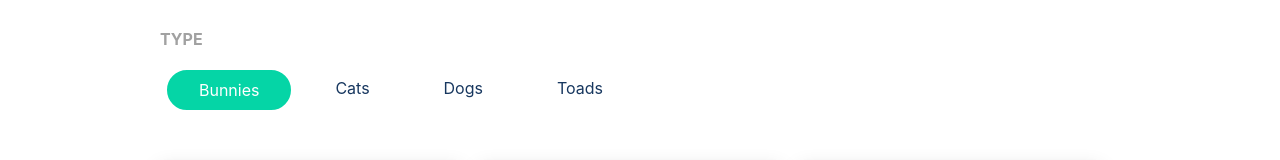
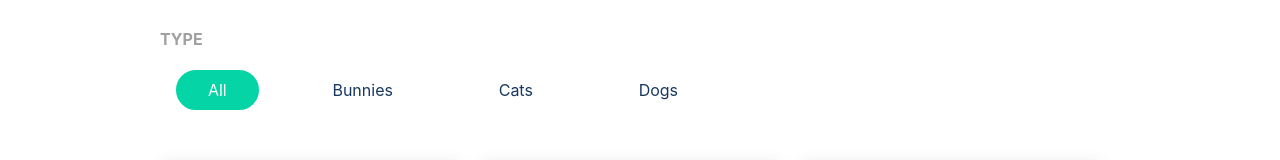
Before and after one commit to mel-michael/pet-manager-mhw, a React (Create React App) app: page / in a window 1280 px wide. Shown: the part 321-481 px from the top of the page. Built offline with nearby package versions, Linux system fonts and the light colour scheme; grey boxes are pictures that could not be loaded.

Commit message:
implement filter functionality

```diff
--- a/src/App.css
+++ b/src/App.css
@@ -42,24 +42,25 @@
   color: #a1a1a1;
 }
 
-.breeds {
+.pet_type {
   list-style: none;
   padding: 0;
   display: flex;
-  width: 50%;
+  width: 60%;
   justify-content: space-around;
 }
 
-.breeds li {
-  border: none;
+.pet_type li {
+  border: 2px solid transparent;
   padding: 8px 30px;
   border-radius: 30px;
   background: transparent;
   color: #17375f;
   cursor: pointer;
+  margin-right: 10px;
 }
 
-.breeds li.active {
+.pet_type li.active {
   border: 2px solid #05d5a6;
   padding: 8px 30px;
   border-radius: 30px;
@@ -68,7 +69,7 @@
   cursor: pointer;
 }
 
-.breeds li.active:hover {
+.pet_type li:hover {
   border: 2px solid #05d5a6;
   background: white;
   color: #17375f;
--- a/src/components/PetList.js
+++ b/src/components/PetList.js
@@ -12,6 +12,7 @@ class PetList extends PureComponent {
     animalList: [],
     filtered: [],
     isSearched: false,
+    type: 'all'
   }
 
   componentDidMount() {
@@ -28,8 +29,19 @@ class PetList extends PureComponent {
     this.setState({ isSearched: true, filtered: result })
   }
 
+  handleFilter = (type) => {
+    let result;
+    const { animalList } = this.state;
+    if(type === 'all') {
+      result = animalList;
+    } else {
+      result = animalList.filter(animal => animal.type.toLowerCase().includes(type.toLowerCase()))
+    }
+    this.setState({ type, isSearched: true, filtered: result })
+  }
+
   render() {
-    const { searchValue, animalList, isSearched, filtered } = this.state;
+    const { searchValue, animalList, isSearched, filtered, type } = this.state;
     let List;
 
     if (isSearched) {
@@ -48,12 +60,28 @@ class PetList extends PureComponent {
           <span className="search_icon" onClick={this.handleSearch}><IoIosSearch /></span>
         </header>
         <div className="filter_section">
-          <h4 className="title">Type</h4>
-          <ul className="breeds">
-            <li className="active">Bunnies</li>
-            <li>Cats</li>
-            <li>Dogs</li>
-            <li>Toads</li>
+          <h4>Type</h4>
+          <ul className="pet_type">
+            <li className={type === 'all' ? 'active' : ''}
+              onClick={() => this.handleFilter('all')}>
+              All
+            </li>
+            <li className={type === 'bunny' ? 'active' : ''}
+              onClick={() => this.handleFilter('bunny')}>
+              Bunnies
+            </li>
+            <li className={type === 'cat' ? 'active' : ''}
+              onClick={() => this.handleFilter('cat')}>
+              Cats
+            </li>
+            <li className={type === 'dog' ? 'active' : ''}
+              onClick={() => this.handleFilter('dog')}>
+              Dogs
+            </li>
+            {/* <li className={type === 'toad' ? 'active' : ''}
+              onClick={() => this.handleFilter('toad')}>
+              Toads
+            </li> */}
           </ul>
         </div>
         <div className="pet_wrapper">
```
